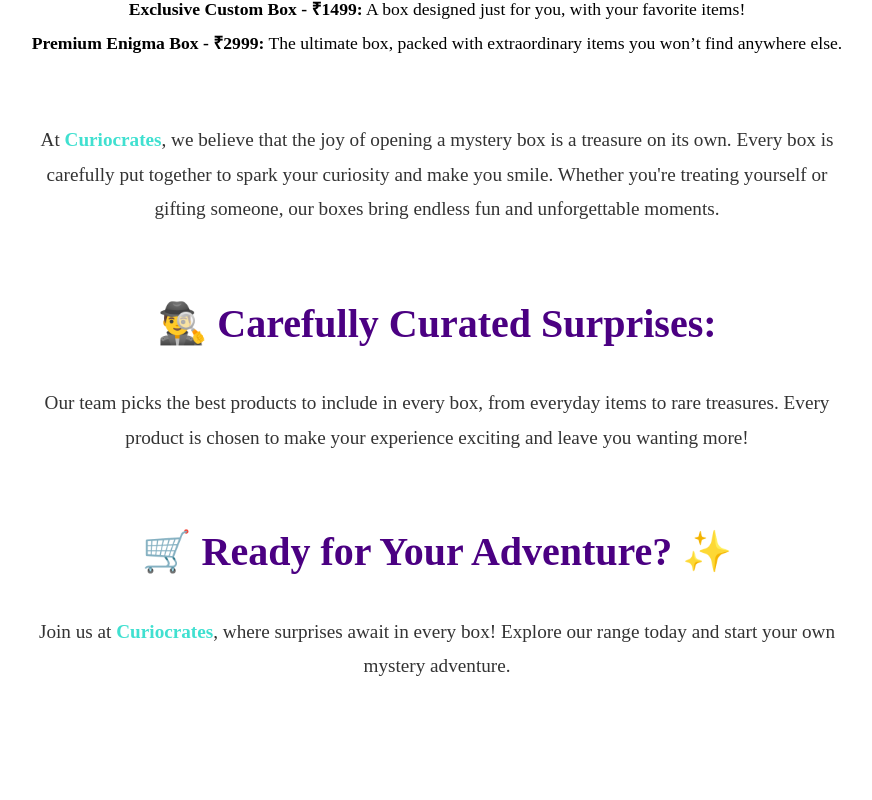
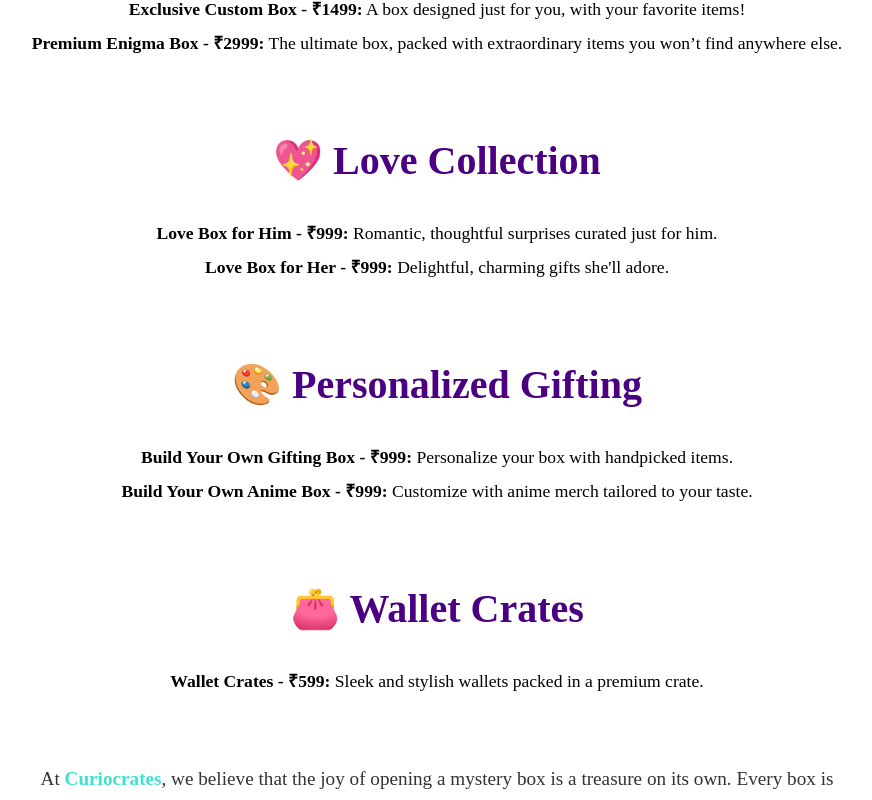
Before and after one commit to curiocreates/website, a React (Create React App) app: page /about in a window 1280 px wide. Shown: the part 640-1440 px from the top of the page, without its empty margins (203-1075 px from the left). Built offline with nearby package versions, Linux system fonts and the light colour scheme.

Commit message:
Added pictures

```diff
--- a/src/Components/AboutUs.jsx
+++ b/src/Components/AboutUs.jsx
@@ -49,7 +49,7 @@
   margin-top: 30px;
   max-width: 100%;
   height: 300px;
-  background-color:#40E0D0;
+  background-color: #40E0D0;
   background-size: cover;
   background-position: center;
   border-radius: 10px;
@@ -63,20 +63,37 @@
         Welcome to <Highlight>Curiocrates</Highlight>, where we bring fun, surprises, and creativity together! We specialize in <strong>premium mystery boxes</strong>, filled with exciting and unique products that are sure to put a smile on your face. Each box contains surprises worth much more than what you pay, making every unboxing a thrilling experience!
       </Description>
 
-      <Title>🎁 Our Mystery Boxes:</Title>
+      <Title>🎁 Signature Mystery Boxes</Title>
       <List>
-        <ListItem><strong>Classic Treasure Chest Box - ₹299:</strong>Explore hidden surprises and cool treasures.</ListItem>
+        <ListItem><strong>Classic Treasure Chest Box - ₹299:</strong> Explore hidden surprises and cool treasures.</ListItem>
         <ListItem><strong>Ultimate Surprise Box - ₹499:</strong> Enjoy the excitement of unexpected goodies.</ListItem>
         <ListItem><strong>Gold Premium Box - ₹999:</strong> Feel special with luxurious surprises inside.</ListItem>
         <ListItem><strong>Exclusive Custom Box - ₹1499:</strong> A box designed just for you, with your favorite items!</ListItem>
         <ListItem><strong>Premium Enigma Box - ₹2999:</strong> The ultimate box, packed with extraordinary items you won’t find anywhere else.</ListItem>
       </List>
 
+      <Title>💖 Love Collection</Title>
+      <List>
+        <ListItem><strong>Love Box for Him - ₹999:</strong> Romantic, thoughtful surprises curated just for him.</ListItem>
+        <ListItem><strong>Love Box for Her - ₹999:</strong> Delightful, charming gifts she'll adore.</ListItem>
+      </List>
+
+      <Title>🎨 Personalized Gifting</Title>
+      <List>
+        <ListItem><strong>Build Your Own Gifting Box - ₹999:</strong> Personalize your box with handpicked items.</ListItem>
+        <ListItem><strong>Build Your Own Anime Box - ₹999:</strong> Customize with anime merch tailored to your taste.</ListItem>
+      </List>
+
+      <Title>👛 Wallet Crates</Title>
+      <List>
+        <ListItem><strong>Wallet Crates - ₹599:</strong> Sleek and stylish wallets packed in a premium crate.</ListItem>
+      </List>
+
       <Description>
         At <Highlight>Curiocrates</Highlight>, we believe that the joy of opening a mystery box is a treasure on its own. Every box is carefully put together to spark your curiosity and make you smile. Whether you're treating yourself or gifting someone, our boxes bring endless fun and unforgettable moments.
       </Description>
 
-      <Title>🕵️‍♂️ Carefully Curated Surprises:</Title>
+      <Title>🕵️‍♂️ Carefully Curated Surprises</Title>
       <Description>
         Our team picks the best products to include in every box, from everyday items to rare treasures. Every product is chosen to make your experience exciting and leave you wanting more!
       </Description>
--- a/src/Components/Footer.jsx
+++ b/src/Components/Footer.jsx
@@ -128,7 +128,7 @@
       <ContactSection>
       <h4>Contact Us</h4>
        <FooterText>Merchant Name: Raghavendra Palaparthi</FooterText>
-       <FooterText>Registered Address: 6-72/A, Annojiguda, Hyderabad, Telangana, PIN: 500088</FooterText>
+       <FooterText>Registered Address: 6-72/1, Indhira nagar first lane, Annojiguda,K.V. Rangareddy district, Hyderabad, Telangana,PIN: 500088</FooterText>
        {/* <FooterText>Operational Address: 6-72/A, Annojiguda, Hyderabad, Telangana, PIN: 500088</FooterText> */}
        <FooterText>Telephone No: <a href="tel:8328413800">8328413800</a></FooterText>
        <FooterText>E-Mail: <a href="mailto:curiocratescustomization@gmail.com">curiocratescustomization@gmail.com</a></FooterText>
--- a/src/Components/ShippingAndExchange.js
+++ b/src/Components/ShippingAndExchange.js
@@ -30,7 +30,7 @@
       <Title>Shipping and Exchange Policy</Title>
 
       <SectionTitle>1. Shipping Policy</SectionTitle>
-      <Paragraph>We offer delivery across India. Shipping costs are calculated at checkout based on your delivery location. Orders are shipped within 2-5 business days. Delivery times may vary depending on your location and the courier service.</Paragraph>
+      <Paragraph>We offer delivery across India. Shipping costs are calculated at checkout based on your delivery location. Orders are shipped within 3-5 business days. Delivery times may vary depending on your location and the courier service.</Paragraph>
 
       <SectionTitle>2. Order Tracking</SectionTitle>
       <Paragraph>Once your order has been dispatched, you will receive an email with a tracking number and a link to track your package.</Paragraph>
--- a/src/Components/TermsAndConditions.js
+++ b/src/Components/TermsAndConditions.js
@@ -64,7 +64,7 @@
 
       <SectionTitle>8. Contact Us</SectionTitle>
       <Paragraph><strong>Legal Entity Name:</strong> RAGHAVENDRA PALAPARTHI</Paragraph>
-      <Paragraph><strong>Registered Address:</strong> 6-72/A, Annojiguda, Hyderabad, Telangana, PIN: 500088</Paragraph>
+      <Paragraph><strong>Registered Address:</strong> 6-72/1, Annojiguda, K.V.Rangareddy district, Hyderabad, Telangana, PIN: 500088</Paragraph>
       <Paragraph><strong>Email:</strong> curiocratescustomization@gmail.com</Paragraph>
       <Paragraph><strong>Phone:</strong> 8328413800</Paragraph>
     </TermsContainer>
```
Also changed, not shown: src/Components/Explorenow.js (+4 -4 lines), src/assets/OurBoxes/Anime-Box-2.jpg (added), src/assets/OurBoxes/Anime-Box.jpg (added).
